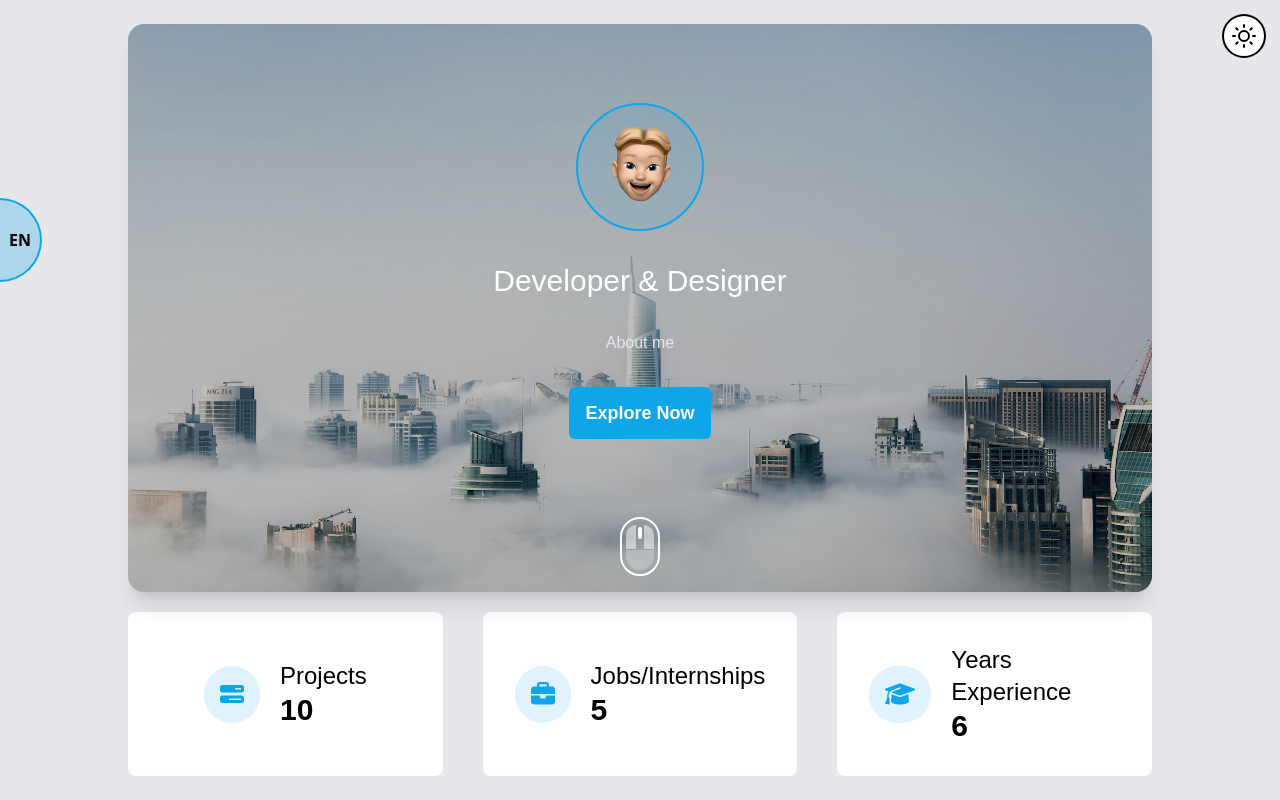
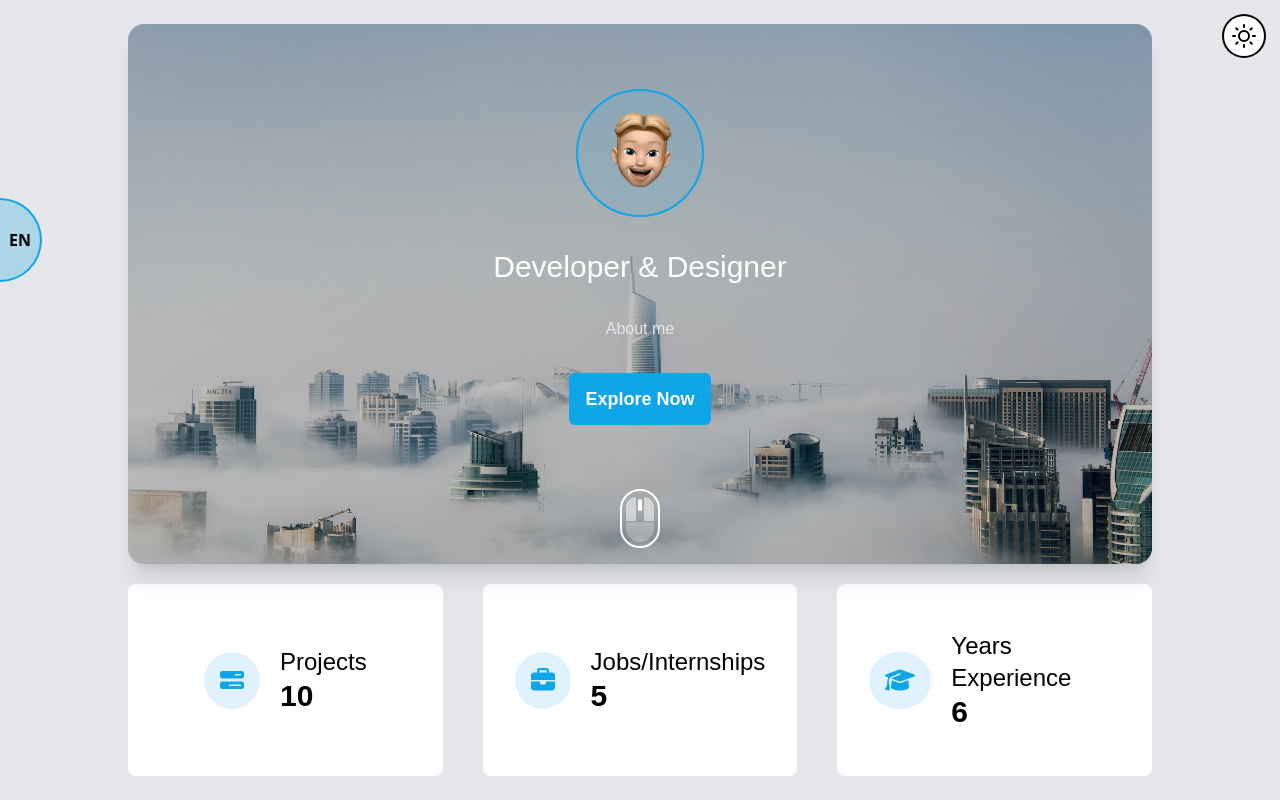
Before and after one commit to Kef100/CV, a React (Create React App) app: page / in a window 1280 px wide. Shown: the top 800 px of the page. Built offline with nearby package versions, Linux system fonts and the light colour scheme; a web font is replaced by a local one.

Commit message:
min h fix for ios

```diff
--- a/src/components/Landing.jsx
+++ b/src/components/Landing.jsx
@@ -45,7 +45,7 @@ function Landing() {
       </div>
       <div className="grid xl:grid-cols-3 gap-10">
         <div className="bg-white dark:bg-neutral-800 dark:text-white transition-all gap-3 lg:gap-5
-        w-full h-full flex flex-col lg:flex-row items-center justify-center p-8 rounded-lg"
+        w-full h-full min-h-[12rem] flex flex-col lg:flex-row items-center justify-center p-8 rounded-lg"
         >
           <div className="rounded-full dark:bg-sky-500/20 bg-sky-100 w-fit p-4">
             <FontAwesomeIcon icon={faBarsProgress} size="xl" className="text-sky-500" />
@@ -56,7 +56,7 @@ function Landing() {
           </div>
         </div>
         <div className="bg-white dark:bg-neutral-800 dark:text-white transition-all gap-3 lg:gap-5
-        w-full h-full flex flex-col lg:flex-row items-center justify-center p-8 rounded-lg"
+        w-full h-full min-h-[12rem] flex flex-col lg:flex-row items-center justify-center p-8 rounded-lg"
         >
           <div className="rounded-full dark:bg-sky-500/20 bg-sky-100 w-fit p-4">
             <FontAwesomeIcon icon={faBriefcase} size="xl" className="text-sky-500" />
@@ -67,7 +67,7 @@ function Landing() {
           </div>
         </div>
         <div className="bg-white dark:bg-neutral-800 dark:text-white transition-all gap-3 lg:gap-5
-        w-full h-full flex flex-col lg:flex-row items-center justify-center p-8 rounded-lg"
+        w-full h-full min-h-[12rem] flex flex-col lg:flex-row items-center justify-center p-8 rounded-lg"
         >
           <div className="rounded-full dark:bg-sky-500/20 bg-sky-100 w-fit p-4">
             <FontAwesomeIcon icon={faGraduationCap} size="xl" className="text-sky-500" />
```
